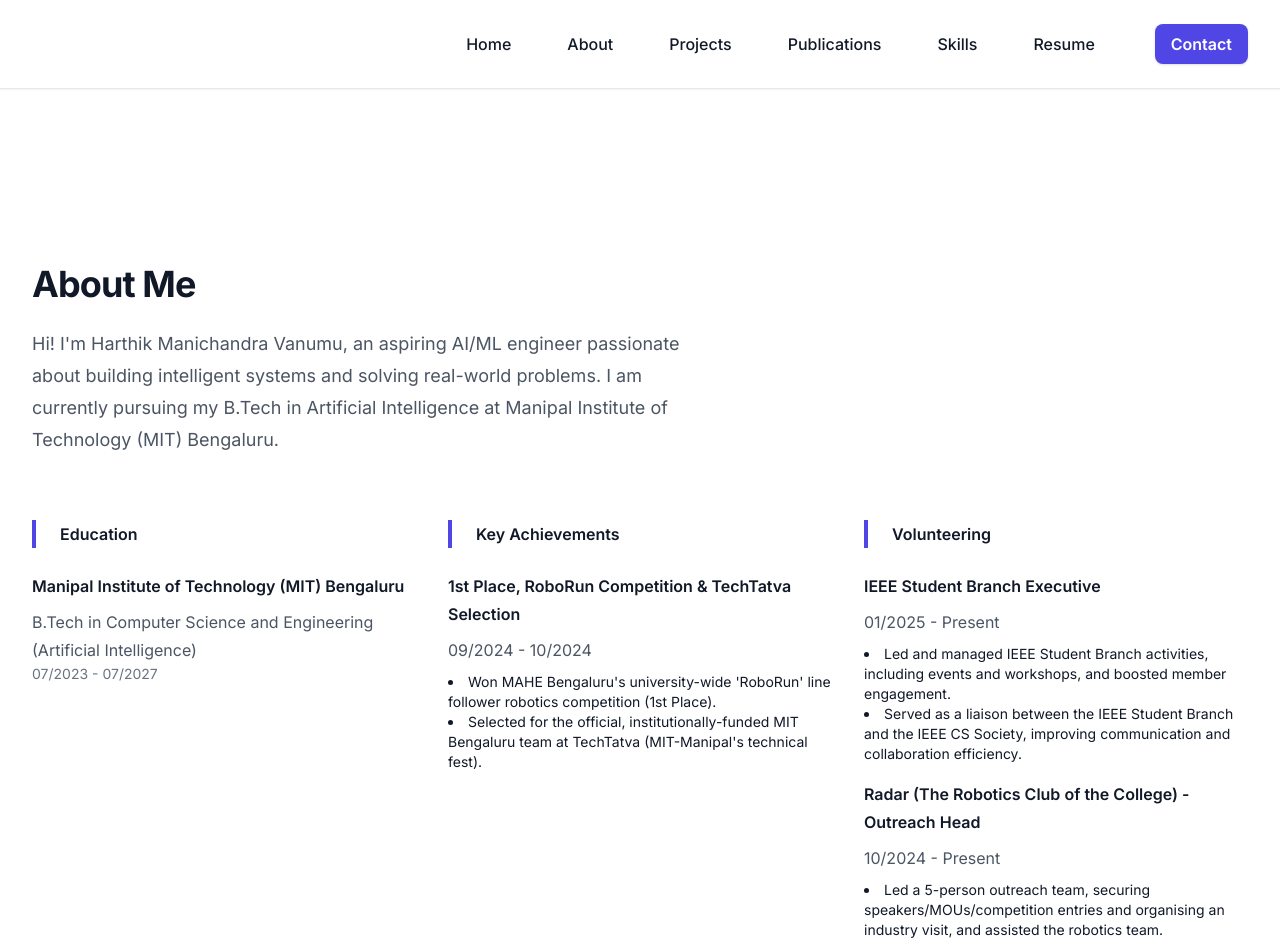
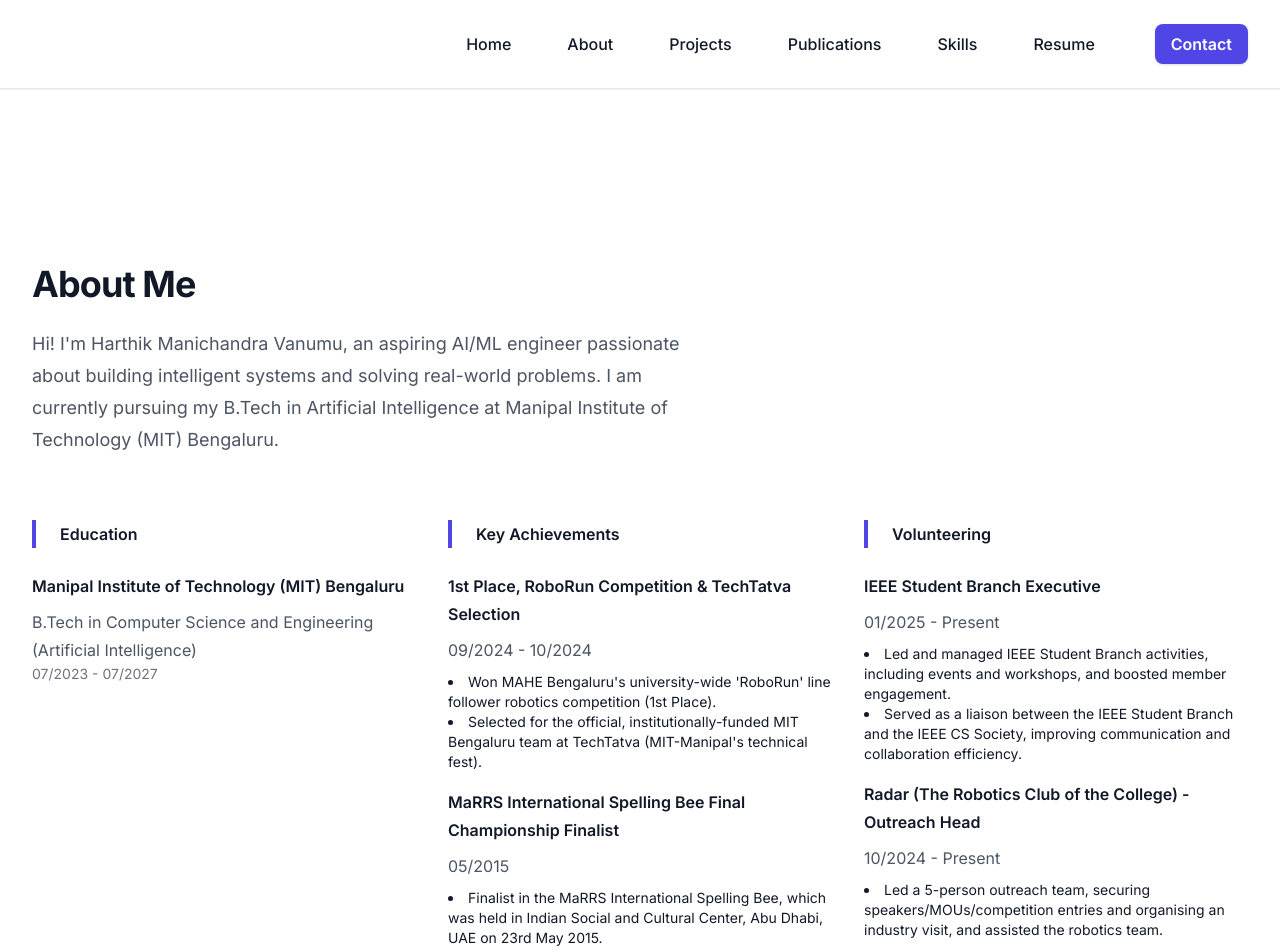
Before and after one commit to Harthik777/portfolio-website, a Next.js app: page /about in a window 1280 px wide. Shown: the top 952 px of the page. Built offline with nearby package versions, Linux system fonts and the light colour scheme.

Commit message:
Add MaRRS International Spelling Bee achievement to Key Achievements section

```diff
--- a/src/app/about/page.tsx
+++ b/src/app/about/page.tsx
@@ -34,6 +34,13 @@
                       <li>Selected for the official, institutionally-funded MIT Bengaluru team at TechTatva (MIT-Manipal&apos;s technical fest).</li>
                     </ul>
                   </div>
+                  <div>
+                    <h4 className="font-semibold">MaRRS International Spelling Bee Final Championship Finalist</h4>
+                    <p className="text-gray-600 dark:text-gray-300">05/2015</p>
+                    <ul className="list-disc list-inside text-sm mt-2">
+                      <li>Finalist in the MaRRS International Spelling Bee, which was held in Indian Social and Cultural Center, Abu Dhabi, UAE on 23rd May 2015.</li>
+                    </ul>
+                  </div>
                 </div>
               </div>
 
```
